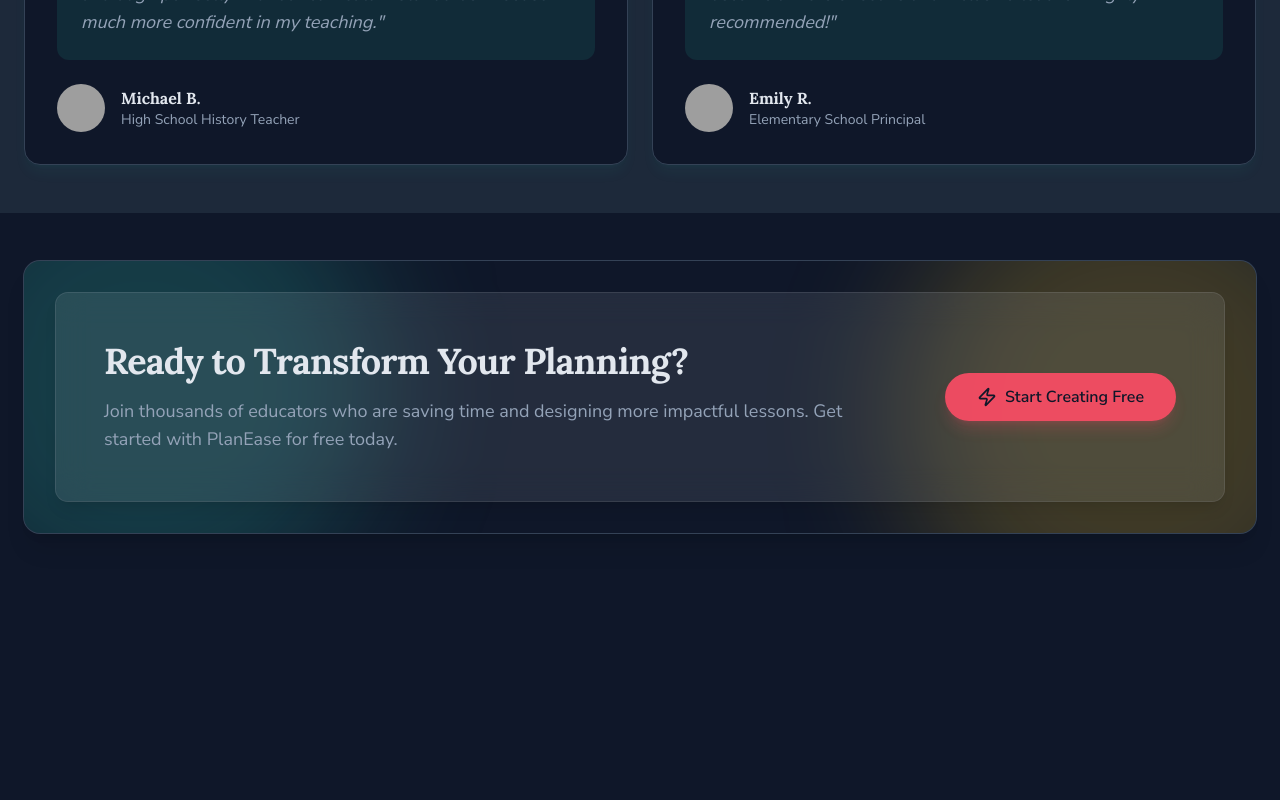
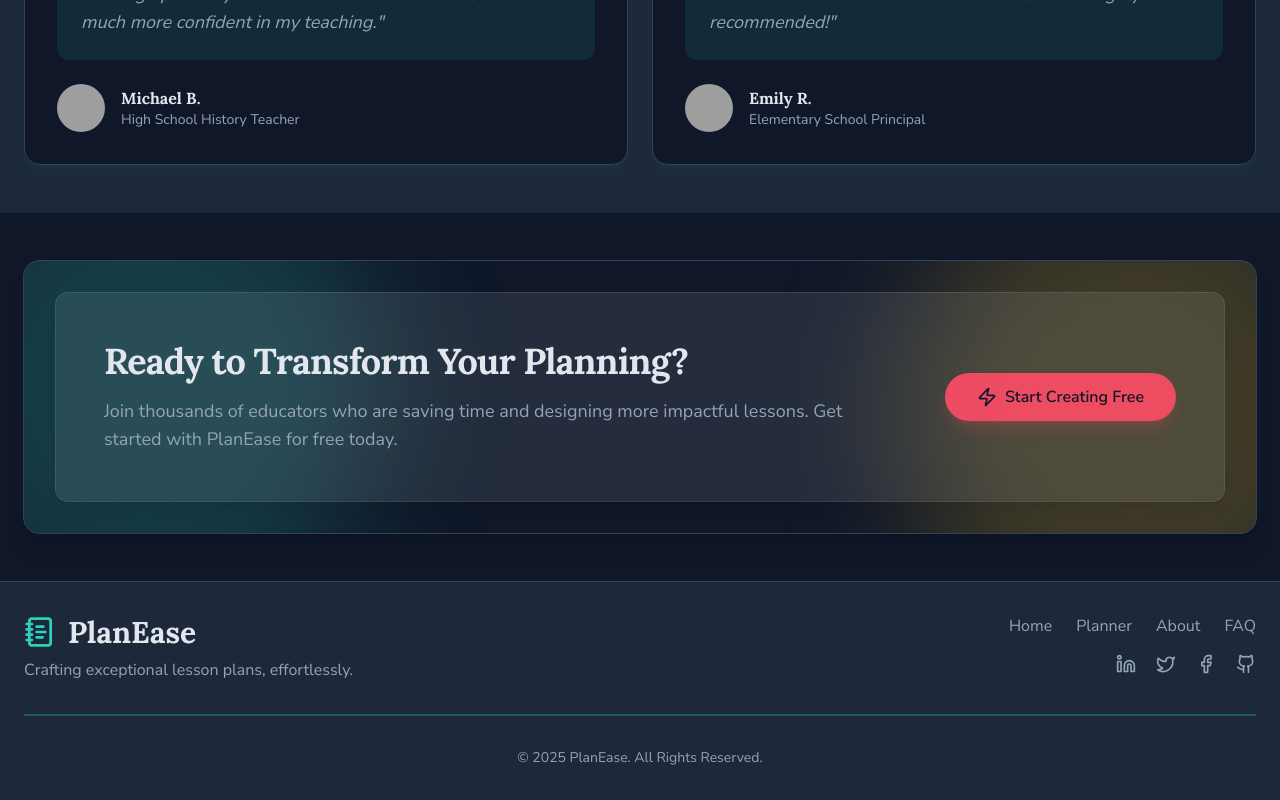
Before and after one commit to Shubham-567/planease-lesson-planner, a React (Vite) app: page / in a window 1280 px wide. Shown: the part 3152-3952 px from the top of the page. Before the commit the page ends 3733 px from the top, so only its background shows below. Built offline with nearby package versions, Linux system fonts and the light colour scheme; grey boxes are pictures that could not be loaded.

Commit message:
Add Footer Component for app

```diff
--- a/src/App.jsx
+++ b/src/App.jsx
@@ -1,6 +1,7 @@
 import { Route, Routes } from "react-router-dom";
 import HomePage from "./pages/HomePage";
 import Navbar from "./components/Navbar";
+import Footer from "./components/Footer";
 
 const App = () => {
   return (
@@ -14,6 +15,8 @@
         <Route path='/faq' element={<p>faq</p>} />
         <Route path='*' element={<p>404</p>} />
       </Routes>
+
+      <Footer />
     </div>
   );
 };
--- /dev/null
+++ b/src/components/Footer.jsx
@@ -0,0 +1,94 @@
+import {
+  Facebook,
+  Github,
+  Linkedin,
+  NotebookText,
+  Twitter,
+} from "lucide-react";
+import { Link } from "react-router-dom";
+
+const Footer = () => {
+  return (
+    <footer className='bg-base-200 border-t border-base-300'>
+      <div className='container mx-auto px-6 py-8 divide-y-2 divide-primary/30'>
+        <div className='flex max-sm:flex-col justify-between sm:items-start gap-8 w-full pb-8'>
+          <div className='space-y-2'>
+            <div className='flex items-center justify-start gap-3'>
+              <NotebookText className='size-8 text-primary' />
+              <span className='text-3xl font-bold font-serif text-neutral'>
+                PlanEase
+              </span>
+            </div>
+
+            <p className='text-neutral-muted'>
+              Crafting exceptional lesson plans, effortlessly.
+            </p>
+          </div>
+
+          {/* Nav and Socials */}
+          <div className='space-y-4 sm:text-right'>
+            {/* Nav Links */}
+            <div className='flex flex-wrap items-center justify-start sm:justify-end gap-6 text-neutral-muted'>
+              <Link to={"/"} className='hover:text-primary transition-colors'>
+                Home
+              </Link>
+              <Link
+                to={"/planner"}
+                className='hover:text-primary transition-colors'>
+                Planner
+              </Link>
+              <Link
+                to={"/about"}
+                className='hover:text-primary transition-colors'>
+                About
+              </Link>
+              <Link
+                to={"/faq"}
+                className='hover:text-primary transition-colors'>
+                FAQ
+              </Link>
+            </div>
+
+            <div className='flex justify-start sm:justify-end items-center gap-5 text-neutral-muted'>
+              <a
+                href='#'
+                target='_blank'
+                rel='noopener noreferrer'
+                aria-label='LinkedIn'>
+                <Linkedin className='size-5 hover:text-primary transition-colors' />
+              </a>
+              <a
+                href='#'
+                target='_blank'
+                rel='noopener noreferrer'
+                aria-label='Twitter'>
+                <Twitter className='size-5 hover:text-primary transition-colors' />
+              </a>
+              <a
+                href='#'
+                target='_blank'
+                rel='noopener noreferrer'
+                aria-label='Facebook'>
+                <Facebook className='size-5 hover:text-primary transition-colors' />
+              </a>
+              <a
+                href='https://github.com/Shubham-567/planease-lesson-planner'
+                target='_blank'
+                rel='noopener noreferrer'
+                aria-label='GitHub'>
+                <Github className='size-5 hover:text-primary transition-colors' />
+              </a>
+            </div>
+          </div>
+        </div>
+
+        {/* copyright */}
+        <p className='text-sm text-neutral-muted pt-8 text-center'>
+          © {new Date().getFullYear()} PlanEase. All Rights Reserved.
+        </p>
+      </div>
+    </footer>
+  );
+};
+
+export default Footer;
--- a/src/components/illustrations/HeroIllustration.jsx
+++ b/src/components/illustrations/HeroIllustration.jsx
@@ -3,7 +3,7 @@
 const HeroIllustration = () => {
   return (
     <div className='relative hidden w-1/2 p-4 md:block'>
-      <div className='bg-base-200 p-3 rounded-2xl transform md:-rotate-2 border border-base-300 max-w-lg mx-auto transition-all duration-600 ease-in-out hover:rotate-0 hover:scale-105 hover:shadow-xl shadow-primary/10'>
+      <div className='bg-base-200 p-3 rounded-2xl transform md:-rotate-2 border border-base-300 max-w-lg mx-auto transition-transform duration-600 ease-in-out hover:rotate-0 hover:scale-105 hover:shadow-xl shadow-primary/10'>
         <div className='aspect-[4/3] bg-base-100 rounded-lg p-6'>
           {/* Header */}
           <div className='flex justify-between items-start mb-6'>
```
